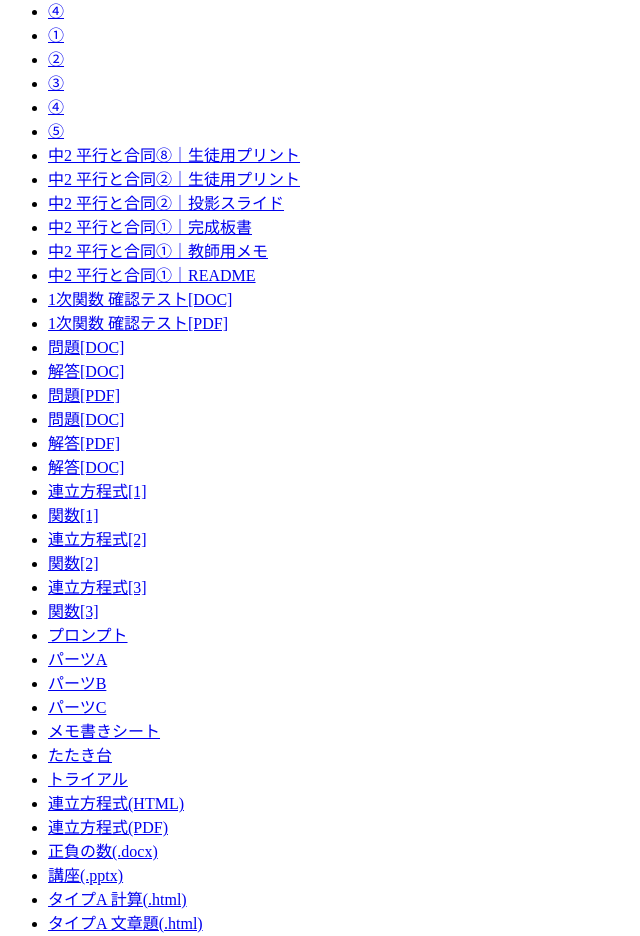
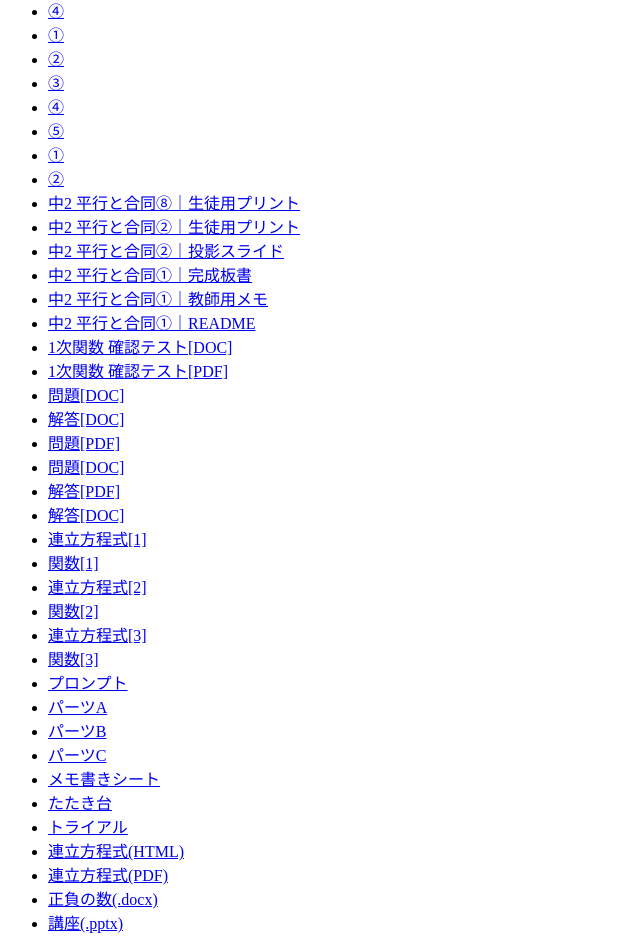
Before and after one commit to tak8377/math, a plain HTML site: page index.html in a window 1280 px wide. Shown: the part 974-1910 px from the top of the page, without its empty margins (0-640 px from the left). Drawn offline with Linux system fonts and the light colour scheme.

Commit message:
Update index.html

```diff
--- a/index.html
+++ b/index.html
@@ -59,7 +59,8 @@
 <li><a href="04_第11時_教師用進行メモ.pdf">④</a></li>
 <li><a href="05_第11時_正答例プリント.pdf">⑤</a></li>
 
-
+<li><a href="01_第12時_生徒用プリント.pdf">①</a></li>
+<li><a href="02_第12時_投影スライド.pdf">②</a></li>
 
     <li><a href="01_第08時_生徒用プリント.pdf">中2 平行と合同⑧｜生徒用プリント</a></li>
 
```
